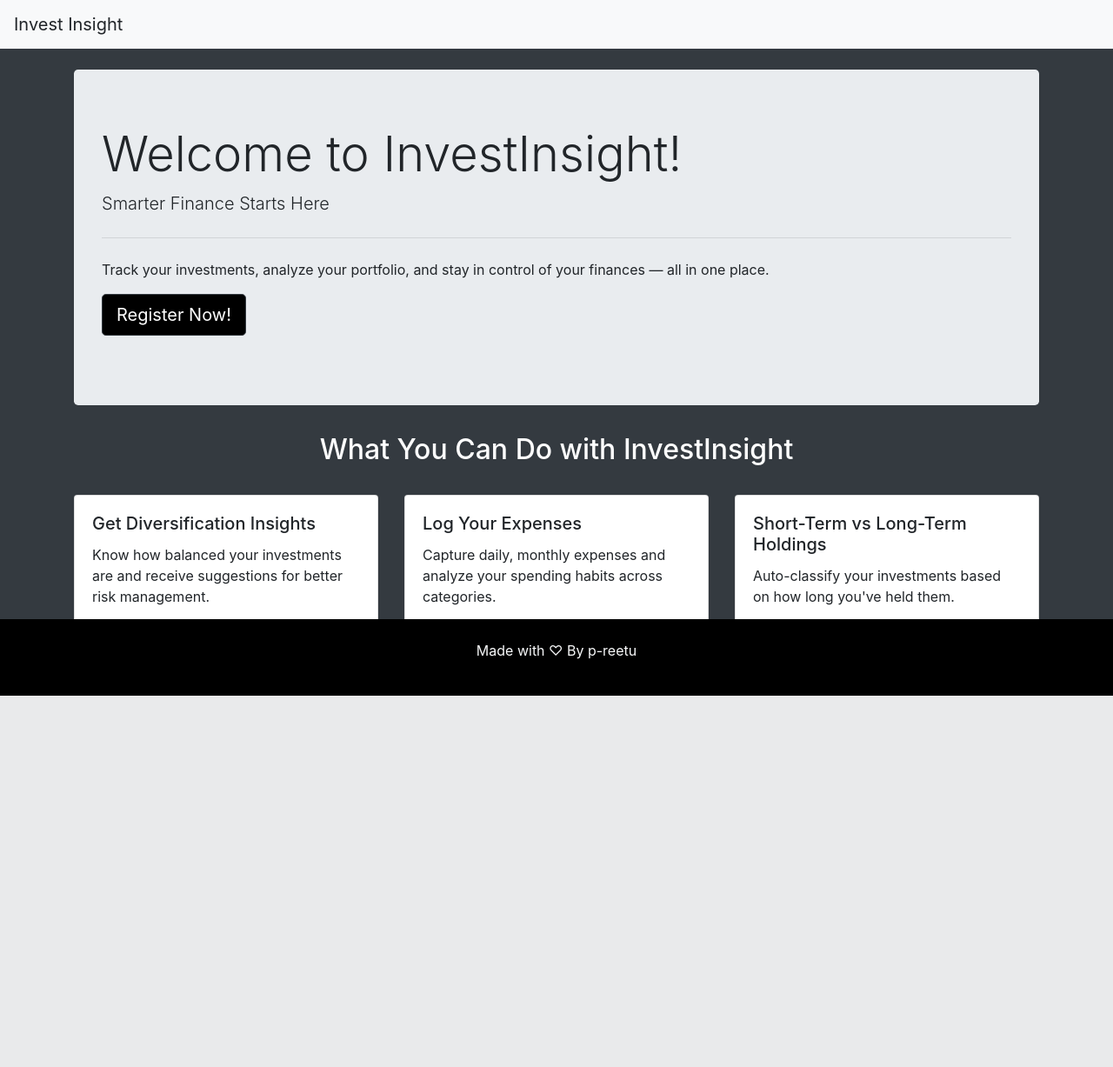
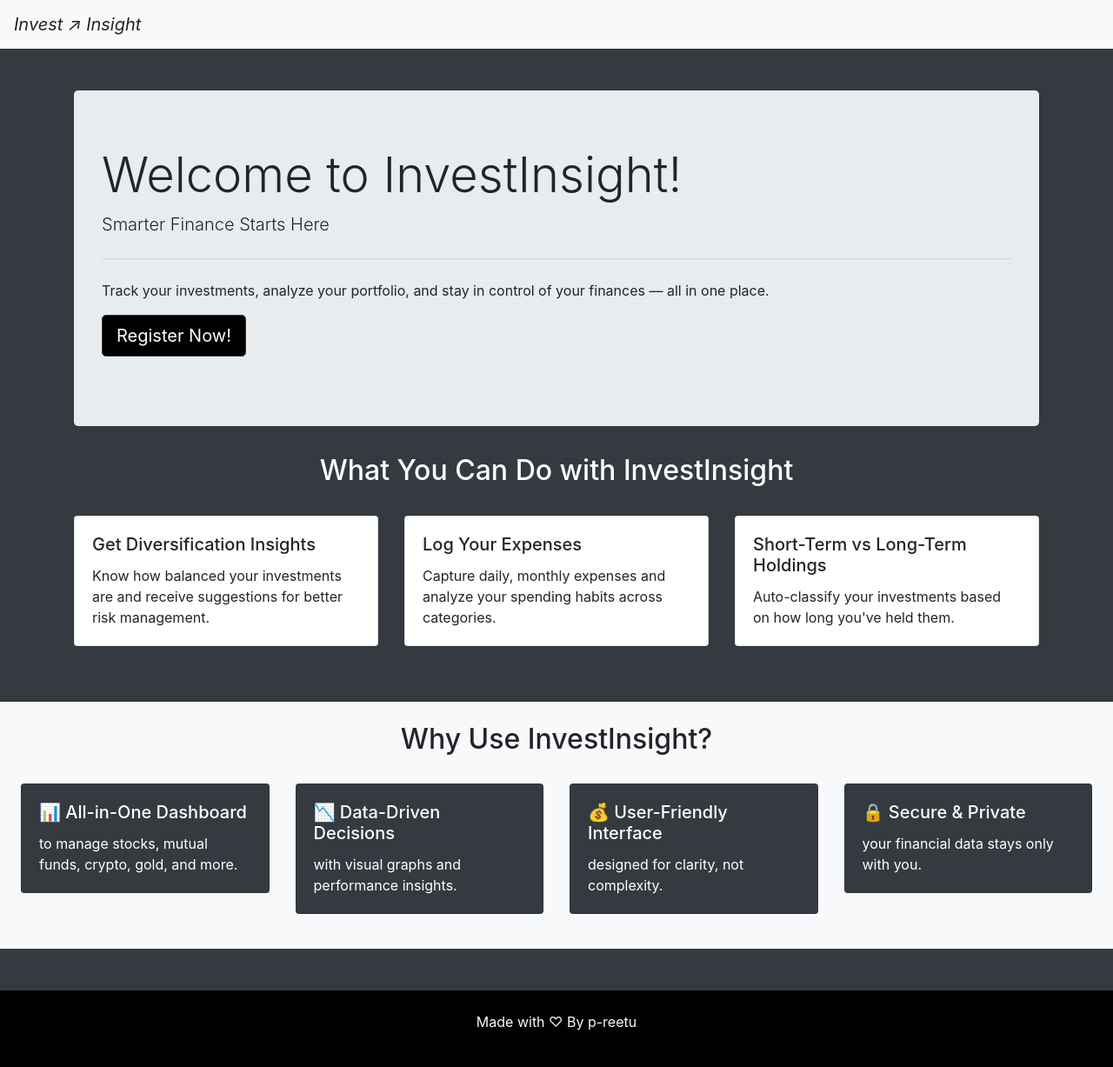
Before and after one commit to p-reetu/investinsight, a Django app: page / in a window 1280 px wide. Shown: the whole page at 87% size. Before the commit the page ends 800 px from the top, so only its background shows below. Run offline with Django 4.2, Linux system fonts and the light colour scheme; parts of the project's set-up code (start-up, migrations or seed data) failed here and were passed over; some libraries are stand-ins or nearby versions.

Commit message:
Changed UI

```diff
--- a/InvestInsight/InvestInsightApp/templates/base.html
+++ b/InvestInsight/InvestInsightApp/templates/base.html
@@ -1,3 +1,4 @@
+{% load static %}
 <!DOCTYPE html>
 <html lang="en">
   <head>
@@ -24,14 +25,15 @@
 <script src="https://stackpath.bootstrapcdn.com/bootstrap/4.5.2/js/bootstrap.min.js"></script>
     <nav class="navbar navbar-light bg-light justify-content-between sticky-top">
 
-      <a class="navbar-brand">Invest Insight</a>
+      <a class="navbar-brand"><i>Invest &#8599 Insight</i></a>
        <button class="btn btn-link ml-0"><a class="nav-item" href="/investments">Investments</a></button>
       <button class="btn btn-link"><a class="nav-item" href="/expenses">Expenses</a></button>
-
+      {% if user.is_authenticated %}
       <form class="form-inline" method="post" action="/logout/">
         {% csrf_token %}
         <button class="btn btn-outline-secondary my-2 my-sm-0" type="submit">Logout</button>
       </form>
+      {% endif %}
     </nav>
     {% block page %} {% endblock %}
   </body>
--- a/InvestInsight/InvestInsightApp/templates/landing.html
+++ b/InvestInsight/InvestInsightApp/templates/landing.html
@@ -1,3 +1,4 @@
+{% load static %}
 <!DOCTYPE html>
 <html lang="en">
   <head>
@@ -24,10 +25,10 @@
     <nav
       class="navbar navbar-light bg-light justify-content-between sticky-top"
     >
-      <a class="navbar-brand">Invest Insight</a>
+      <a class="navbar-brand"><i>Invest &#8599 Insight</i></a>
     </nav>
     <br />
-    <div class="container">
+    <div class="container mt-4">
       <div class="row">
         <div class="col">
           <div class="jumbotron">
@@ -57,14 +58,15 @@
           </h2>
         </div>
       </div>
-      <br>
+      <br />
       <div class="row">
         <div class="col-lg-4 col-sm-12 mb-3">
-          <div class="card" >
+          <div class="card">
             <div class="card-body">
               <h5 class="card-title">Get Diversification Insights</h5>
               <p class="card-text">
-                Know how balanced your investments are and receive suggestions for better risk management.
+                Know how balanced your investments are and receive suggestions
+                for better risk management.
               </p>
             </div>
           </div>
@@ -74,7 +76,8 @@
             <div class="card-body">
               <h5 class="card-title">Log Your Expenses</h5>
               <p class="card-text">
-                Capture daily, monthly expenses and analyze your spending habits across categories.
+                Capture daily, monthly expenses and analyze your spending habits
+                across categories.
               </p>
             </div>
           </div>
@@ -84,15 +87,66 @@
             <div class="card-body">
               <h5 class="card-title">Short-Term vs Long-Term Holdings</h5>
               <p class="card-text">
-                Auto-classify your investments based on how long you've held them.
+                Auto-classify your investments based on how long you've held
+                them.
               </p>
             </div>
           </div>
         </div>
       </div>
     </div>
-    <div class="container-fluid fixed-bottom p-4" style="background-color: black">
-        <p class="text-center text-light">Made with &#x2661; By p-reetu</p>
+    <br />
+    <br />
+    <div class="container-fluid p-4 bg-light">
+      <h2 class="text-center">Why Use InvestInsight?</h2>
+      <br />
+      <div class="row">
+        <div class="col mb-3">
+          <div class="card bg-dark text-white">
+            <div class="card-body">
+              <h5 class="card-title">&#128202 All-in-One Dashboard</h5>
+              <p class="card-text">
+                to manage stocks, mutual funds, crypto, gold, and more.
+              </p>
+            </div>
+          </div>
+        </div>
+        <div class="col mb-3">
+          <div class="card bg-dark text-white">
+            <div class="card-body">
+              <h5 class="card-title">&#128201 Data-Driven Decisions</h5>
+              <p class="card-text">
+                with visual graphs and performance insights.
+              </p>
+            </div>
+          </div>
+        </div>
+        <div class="col mb-3">
+          <div class="card bg-dark text-white">
+            <div class="card-body">
+              <h5 class="card-title">&#128176 User-Friendly Interface</h5>
+              <p class="card-text">
+                designed for clarity, not complexity.
+              </p>
+            </div>
+          </div>
+        </div>
+        <div class="col mb-3">
+          <div class="card bg-dark text-white">
+            <div class="card-body">
+              <h5 class="card-title">&#128274 Secure & Private</h5>
+              <p class="card-text">
+                your financial data stays only with you.
+              </p>
+            </div>
+          </div>
+        </div>
+      </div>
+    </div>
+    <br />
+    <br />
+    <div class="container-fluid p-4" style="background-color: black">
+      <p class="text-center text-light">Made with &#x2661; By p-reetu</p>
     </div>
   </body>
 </html>
--- a/InvestInsight/InvestInsightApp/templates/login.html
+++ b/InvestInsight/InvestInsightApp/templates/login.html
@@ -1,5 +1,6 @@
 {% extends "base.html" %} {% block page %}
-<h1>Login Page</h1>
+<div class="container">
+<h2 class="mt-4">Sign In!</h2>
 {% if messages %}
   {% for message in messages %}
     <div class="alert alert-danger">{{ message }}</div>
@@ -28,7 +29,8 @@
       name="password"
     />
   </div>
-  <button type="submit" class="btn btn-primary">Submit</button>
+  <button type="submit" class="btn btn-primary mb-3">Submit</button>
   <p>Don't have an account?<a href="/register"> register here</a></p>
 </form>
+</div>
 {% endblock %}
--- a/InvestInsight/InvestInsightApp/templates/register.html
+++ b/InvestInsight/InvestInsightApp/templates/register.html
@@ -1,6 +1,7 @@
 {% extends "base.html" %}
 {% block page %}
-<h1>Register Page</h1>
+<div class="container">
+  <h2 class="mt-4">Sign Up!</h2>
 {% if messages %}
   {% for message in messages %}
     <div class="alert alert-danger">{{ message }}</div>
@@ -43,7 +44,8 @@
       required
     />
   </div>
-  <button type="submit" class="btn btn-primary">Submit</button>
+  <button type="submit" class="btn btn-primary mb-3">Submit</button>
   <p>Already have account?<a href="/login"> login here</a></p>
 </form>
+</div>
 {% endblock %}
```
Also changed, not shown: InvestInsight/InvestInsightApp/templates/expense.html (+55 -6 lines).
